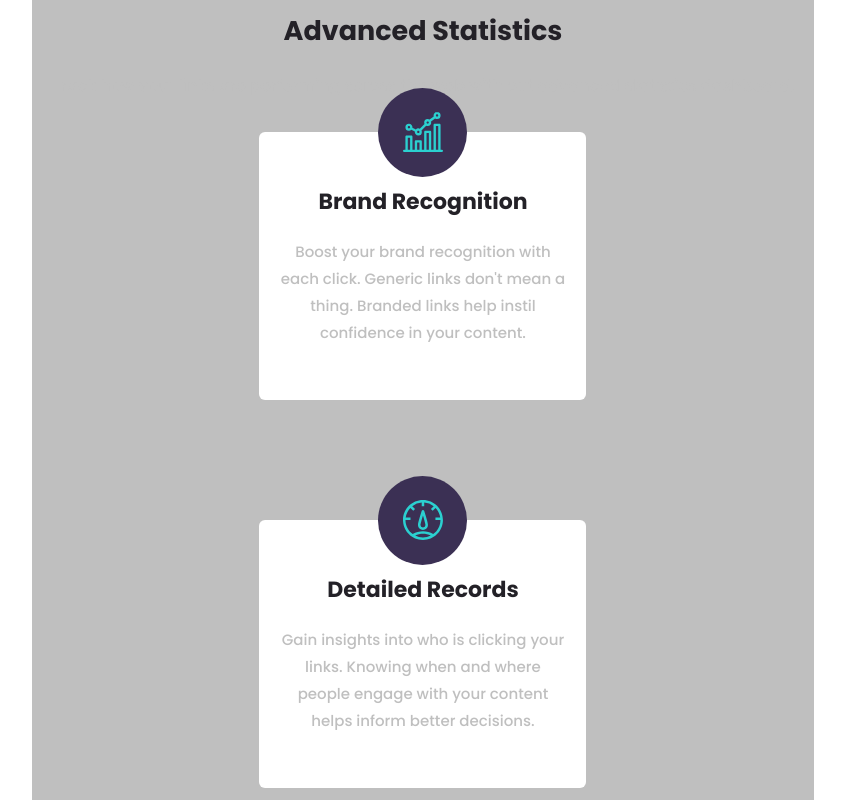
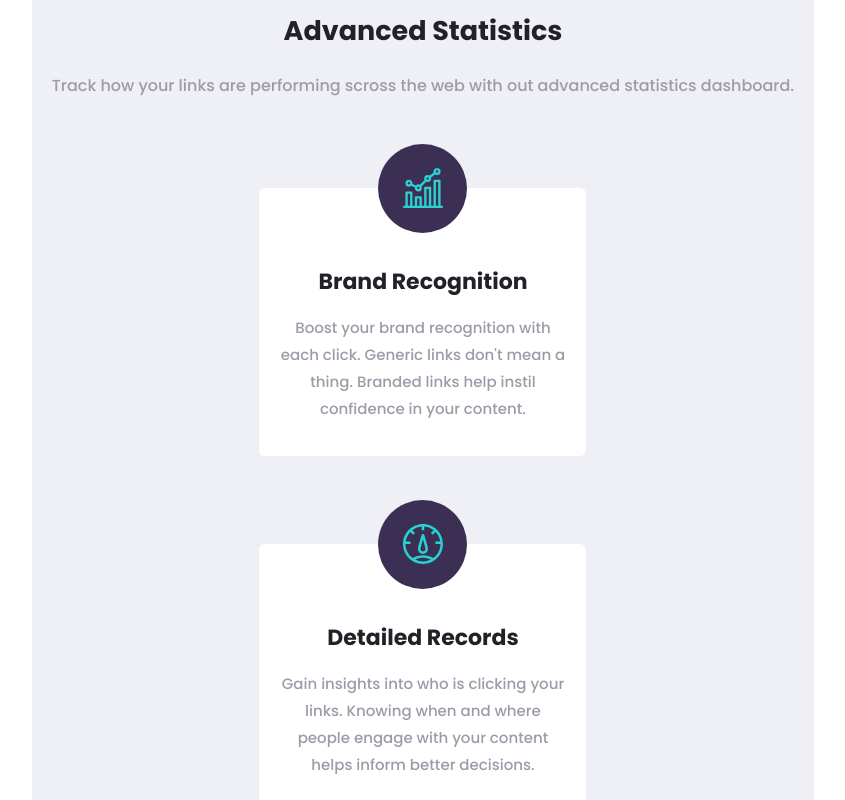
Before and after one commit to YokoMentor/url-shortening-api, a React (Vite) app: page / in a window 1280 px wide. Shown: the part 860-1660 px from the top of the page, without its empty margins (217-1062 px from the left). Built offline with nearby package versions, Linux system fonts and the light colour scheme.

Commit message:
Adjusted bg color and container spacing

```diff
--- a/src/App.css
+++ b/src/App.css
@@ -7,8 +7,9 @@
   --color-primary-purple: hsl(257, 27%, 26%);
   --color-secondary-red: hsl(0, 87%, 67%);
   --color-gray-400: hsl(0, 0%, 75%);
-  --color-gray-500: hsl(0, 0%, 75%);
+  --color-gray-500: hsl(257, 7%, 63%);
   --color-gray-900: hsl(255, 11%, 22%);
   --color-gray-950: hsl(260, 8%, 14%);
-  --color-white: hsl(0, 100%, 100%)
+  --color-white: hsl(0, 100%, 100%);
+  --color-bg-gray: hsl(230, 25%, 95%)
 }
--- a/src/App.jsx
+++ b/src/App.jsx
@@ -29,25 +29,25 @@ function App() {
           </div>
         </form>
       </div>
-      <div className='flex flex-col bg-gray-400 pt-42'>
-        <div className='px-5'>
+      <div className='flex flex-col bg-bg-gray pt-42'>
+        <div className='px-5 mb-14'>
           <h2 className='font-bold text-[27px] text-gray-950 mb-5'>Advanced Statistics</h2>
           <p className='text-[16px] text-gray-500 leading-[28px]'>Track how your links are performing scross the web with out advanced statistics dashboard.</p>
         </div>
         <div className='flex flex-col justify-center items-center'>
-          <div className='relative flex flex-col justify-center items-center w-[327px] h-[268px] bg-white rounded-md mt-8 mb-22 px-5'>
+          <div className='relative flex flex-col justify-center items-center w-[327px] h-[268px] bg-white rounded-md mt-8 mb-14 px-5'>
             <div className='bg-primary-purple bg-[url(./images/icon-brand-recognition.svg)] bg-no-repeat bg-center w-[89px] h-[89px] rounded-full absolute top-[-44px]'></div>
-            <h3 className='font-bold text-[22px] text-gray-950 mb-5'>Brand Recognition</h3>
+            <h3 className='font-bold text-[22px] text-gray-950 mb-4 mt-11'>Brand Recognition</h3>
             <p className='text-gray-500 text-[15px] leading-[27px]'>Boost your brand recognition with each click. Generic links don't mean a thing. Branded links help instil confidence in your content.</p>
           </div>
-          <div className='relative flex flex-col justify-center items-center w-[327px] h-[268px] bg-white rounded-md mt-8 mb-22 px-5'>
+          <div className='relative flex flex-col justify-center items-center w-[327px] h-[268px] bg-white rounded-md mt-8 mb-14 px-5'>
             <div className='bg-primary-purple bg-[url(./images/icon-detailed-records.svg)] bg-no-repeat bg-center w-[89px] h-[89px] rounded-full absolute top-[-44px]'></div>
-            <h3 className='font-bold text-[22px] text-gray-950 mb-5'>Detailed Records</h3>
+            <h3 className='font-bold text-[22px] text-gray-950 mb-4 mt-11'>Detailed Records</h3>
             <p className='text-gray-500 text-[15px] leading-[27px]'>Gain insights into who is clicking your links. Knowing when and where people engage with your content helps inform better decisions.</p>
           </div>
           <div className='relative flex flex-col justify-center items-center w-[327px] h-[268px] bg-white rounded-md mt-8 mb-22 px-5'>
             <div className='bg-primary-purple bg-[url(./images/icon-fully-customizable.svg)] bg-no-repeat bg-center w-[89px] h-[89px] rounded-full absolute top-[-44px]'></div>
-            <h3 className='font-bold text-[22px] text-gray-950 mb-5'>Fully Customizable</h3>
+            <h3 className='font-bold text-[22px] text-gray-950 mb-4 mt-11'>Fully Customizable</h3>
             <p className='text-gray-500 text-[15px] leading-[27px]'>Improve brand awareness and content discoverability through customizable links, supercharging audience engagement.</p>
           </div>
         </div>
```
